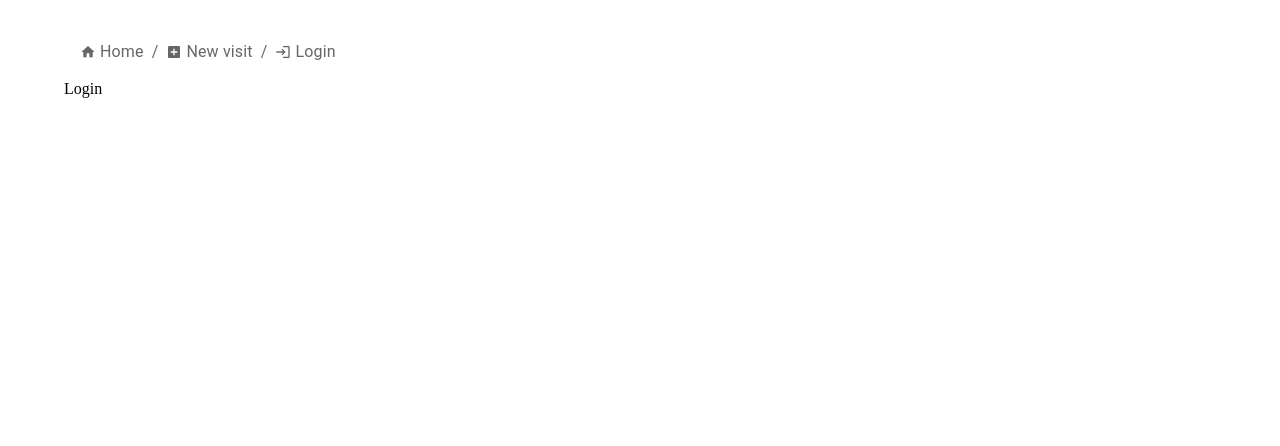
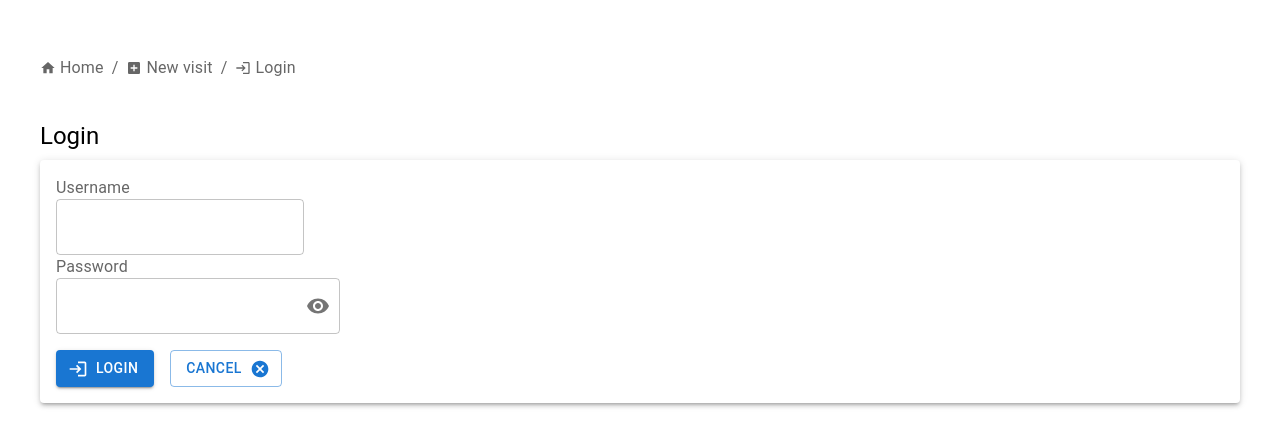
Before and after one commit to elisakaisa/ToVisitWebApp_clientSide, a React (Create React App) app: page /login in a window 1280 px wide. Shown: the top 446 px of the page. Built offline with nearby package versions, Linux system fonts and the light colour scheme; no server answers.

Commit message:
frontend changes in individual view and login form created

```diff
--- a/src/App.js
+++ b/src/App.js
@@ -1,7 +1,7 @@
 import React,  { useEffect } from 'react'
 import { useDispatch, useSelector } from 'react-redux'
 import { Route, Routes, useMatch } from 'react-router-dom'
-import { Container } from '@mui/material'
+import { Container, Box } from '@mui/material'
 import Typography from '@mui/material/Typography'
 
 // internal import
@@ -30,7 +30,7 @@ const App = () => {
 
 
   return (
-    <Container>
+    <Box m={2} pt={3}>
       <Menu />
       <Routes>
         <Route path="/" element={<Home />} />
@@ -38,7 +38,7 @@ const App = () => {
         <Route path="/login" element={<LoginForm />} />
         <Route path="/visits/:id" element={<VisitView visit={viewVisit}/>} />
       </Routes>
-    </Container>
+    </Box>
   )
 }
 
--- a/src/components/Menu.js
+++ b/src/components/Menu.js
@@ -15,7 +15,7 @@ const Menu = () => {
       paddingBottom: 10
     }
     return (
-        <Box m={2} pt={3}>
+        <Box m={2} >
             <Paper elevation={0} >
                 <Breadcrumbs aria-label="breadcrumb">
                     <Link underline="hover"
--- a/src/pages/LoginForm.js
+++ b/src/pages/LoginForm.js
@@ -1,10 +1,85 @@
-import React from 'react'
+import React, { useState } from "react"
+import { Box, Button, Paper, TextField, Typography, Stack, IconButton, InputLabel, OutlinedInput } from '@mui/material'
+import { Login, Cancel, Visibility, VisibilityOff } from '@mui/icons-material'
+import InputAdornment from '@mui/material/InputAdornment'
 
 const LoginForm = () => {
+
+    const [username, setUsername] = useState('')
+    const [password, setPassword] = useState('')
+    const [showPassword, setShowPassword] = useState(false)
+
+    const handleReset = () => {
+        setUsername('')
+        setPassword('')
+    }
+
+    const handleSubmit = async (event) => {
+        event.preventDefault()
+        //dispatch(loginAction({ username, password }))
+        setUsername('')
+        setPassword('')
+    }
+
+    const handleClickShowPassword = () => {
+        setShowPassword(!showPassword)
+      };
+
+      const handleMouseDownPassword = (event) => {
+        event.preventDefault();
+      };
+
     return (
-        <div>
-            Login
-        </div>
+        <Box m={2} pt={3} component="form" sx={{
+            '& .MuiTextField-root': { m: 1, width: '25ch' },
+          }}>
+            <Typography variant="h5" component="div" gutterBottom>
+                Login
+            </Typography>
+            <Paper elevation={3} sx={{ p: 2 }}>
+                <div>
+                    <InputLabel htmlFor="component-outlined">Username</InputLabel>
+                    <OutlinedInput
+                        onChange={({ target }) => setUsername(target.value)}
+                        value={username}
+                        label={"Username"}
+                    />
+                </div>
+                <div>
+                    <InputLabel htmlFor="component-outlined">Password</InputLabel>
+                    <OutlinedInput
+                        id="outlined-adornment-password"
+                        type={showPassword ? 'text' : 'password'}
+                        onChange={({ target }) => setPassword(target.value)}
+                        value={password}
+                        label={"Password"}
+                        endAdornment={
+                            <InputAdornment position="end">
+                                <IconButton
+                                aria-label="toggle password visibility"
+                                onClick={handleClickShowPassword}
+                                onMouseDown={handleMouseDownPassword}
+                                edge="end"
+                                >
+                                {showPassword ? <VisibilityOff /> : <Visibility />}
+                                </IconButton>
+                            </InputAdornment>
+                            }
+                    />
+                </div>
+                <div>
+                <Stack direction="row" spacing={2} sx={{ pt:2 }}>
+                    <Button variant="contained" onClick={handleSubmit} startIcon={<Login />}>
+                        Login
+                    </Button>
+                    <Button variant="outlined" onClick={handleReset} endIcon={<Cancel />}>
+                        Cancel
+                    </Button>
+                </Stack>
+                </div>
+
+            </Paper>
+        </Box>
     )
 }
 
--- a/src/pages/VisitView.js
+++ b/src/pages/VisitView.js
@@ -1,13 +1,23 @@
-import { Container } from "@mui/material"
 import Box from '@mui/material/Box'
 import Paper from '@mui/material/Paper'
-import React from "react"
+import FormControlLabel from '@mui/material/FormControlLabel'
+import Checkbox from '@mui/material/Checkbox'
+import React, { useState } from "react"
 import Typography from '@mui/material/Typography'
-import { LocationOn, Category, AccountTree, AttachMoney, TextSnippet } from "@mui/icons-material"
+import { LocationOn, Category, AccountTree, AttachMoney, TextSnippet, Hiking, PriceCheck, HourglassBottom, CalendarMonth } from "@mui/icons-material"
 import '../app.css'
 
 
 const VisitView = ({ visit }) => {
+
+    // for checkbox
+    const [checked, setChecked] = useState(visit.done);
+
+    const handleChange = (event) => {
+        setChecked(event.target.checked)
+        //TODO: makes changes in backend too
+    }
+
     return (
         <Box m={2} pt={3}>
             <Paper elevation={3} >
@@ -19,12 +29,36 @@ const VisitView = ({ visit }) => {
                     Where: {visit.where}<br/>
                     <Category sx={{ mr: 0.5 }} fontSize="inherit" />&nbsp;
                     Categories: {visit.category.map(cat => <li key={cat} className="list"> {cat}</li> )}
+                    <CalendarMonth sx={{ mr: 0.5 }} fontSize="inherit" />&nbsp;
+                    Time of year: {visit.timeOfYear.map(season => <li key={season} className="list"> {season}</li> )}
                     <AccountTree sx={{ mr: 0.5 }} fontSize="inherit" />&nbsp;
                     Ease of organization: {visit.easeOfOrganization}<br/>
                     <AttachMoney sx={{ mr: 0.5 }} fontSize="inherit" />&nbsp;
                     Price category: {visit.priceCategory}<br/>
+                    <HourglassBottom sx={{ mr: 0.5 }} fontSize="inherit" />&nbsp;
+                    Time: {visit.timeLength}<br/>
                     <TextSnippet sx={{ mr: 0.5 }} fontSize="inherit" />&nbsp;
                     Notes: {visit.notes}<br/>
+
+
+                    <FormControlLabel control={<Checkbox
+                                                    checked={checked}
+                                                    onChange={handleChange} />
+                                        } label="Been there, done that" /><br/>
+
+                    { visit.totalWalkingDistance &&
+                        <>
+                            <Hiking sx={{ mr: 0.5 }} fontSize="inherit" />&nbsp;
+                            Total walking distance: {visit.totalWalkingDistance}<br/>
+                        </>
+                    }
+                    { visit.actualPrice &&
+                        <>
+                            <PriceCheck sx={{ mr: 0.5 }} fontSize="inherit" />&nbsp;
+                            Actual price: {visit.actualPrice}<br/>
+                        </>
+                    }
+
                 </Typography>
             </Paper>
         </Box>
```
Also changed, not shown: src/pages/Home.js (+7 -7 lines).
